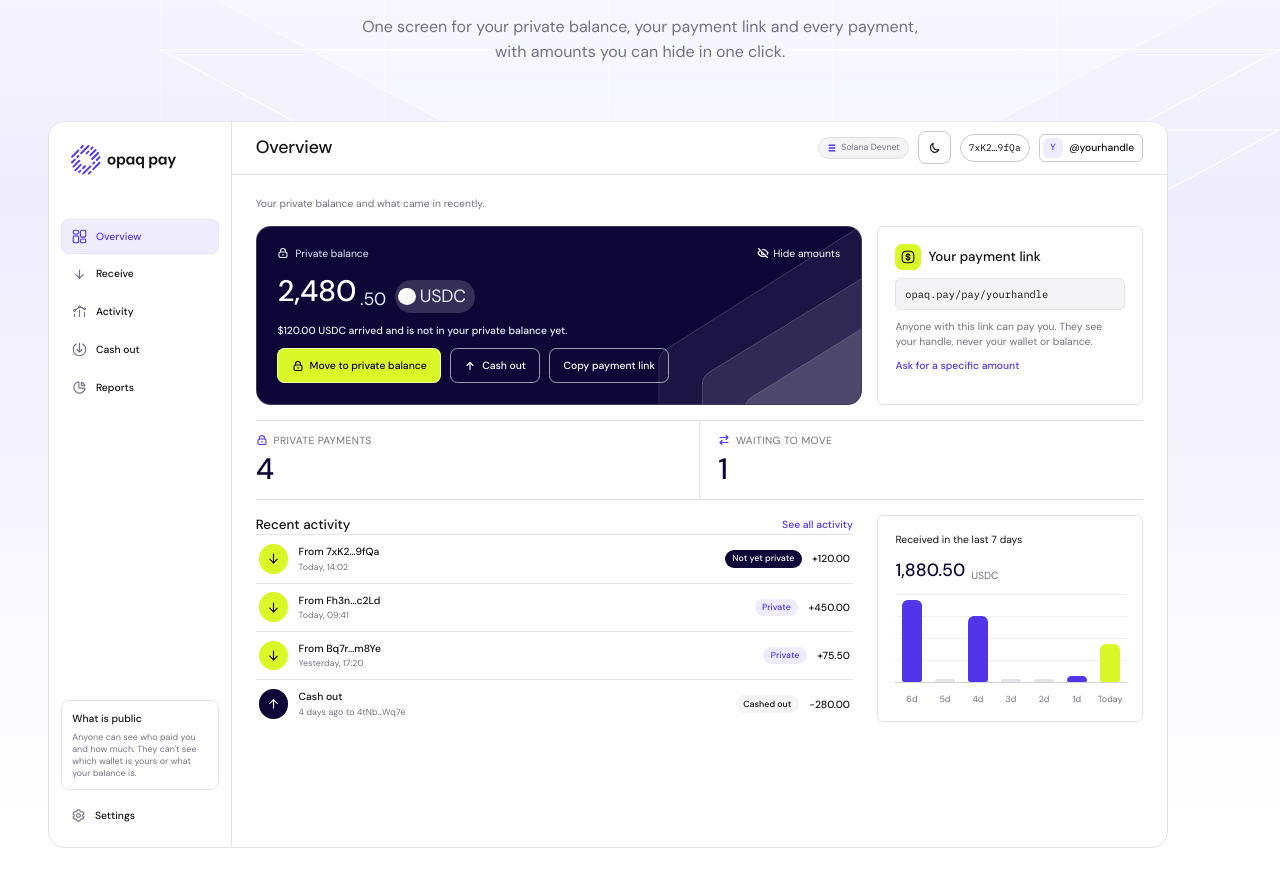
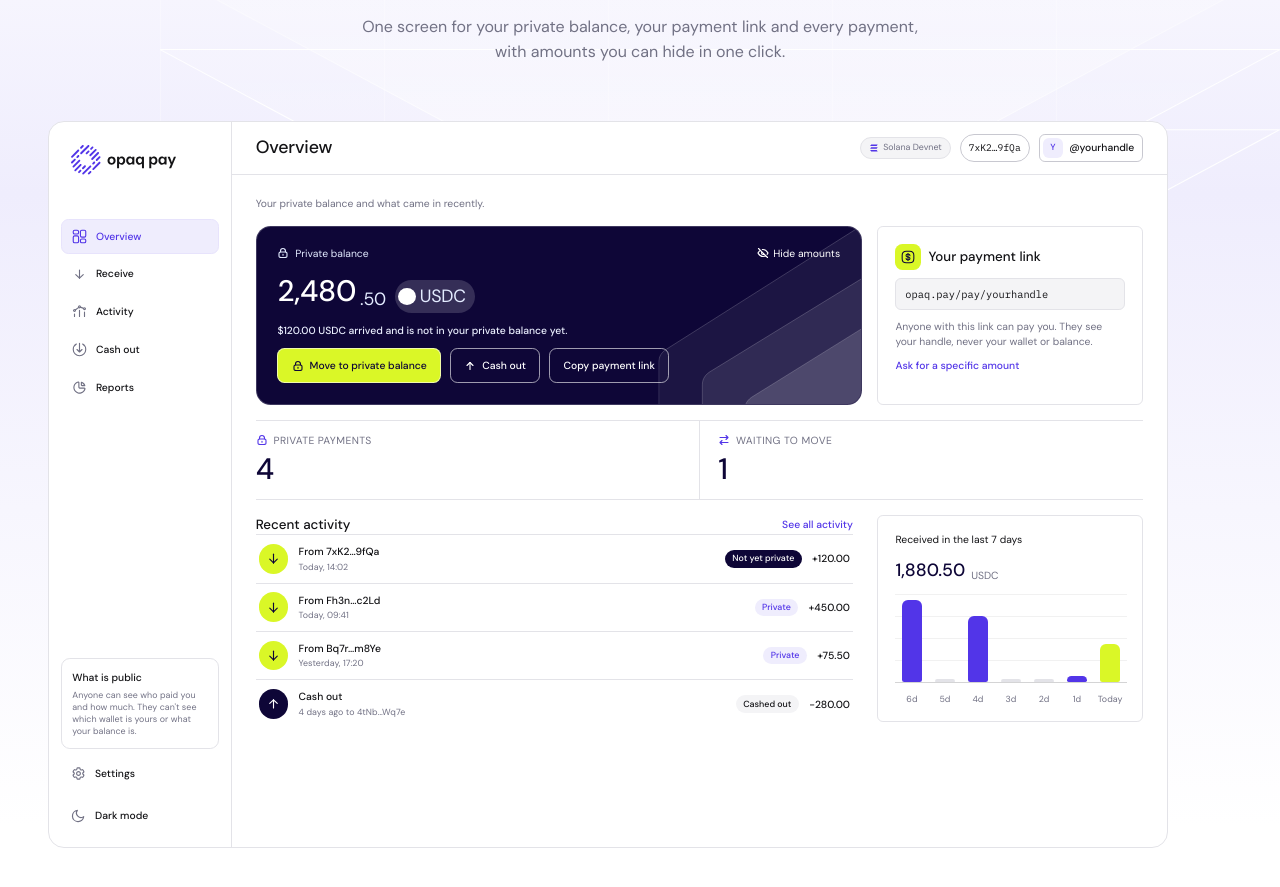
Before and after one commit to nashirjamali/opaq-pay, a Next.js app in the folder apps/web/: page / in a window 1280 px wide. Shown: the part 1540-2427 px from the top of the page. Built offline with nearby package versions, Linux system fonts and the light colour scheme.

Commit message:
feat(web): show the Dark mode row in the home app preview
The preview sidebar now matches the app: the theme toggle sits after Settings
instead of in the header.

Co-Authored-By: Claude Sonnet 5.5 <noreply@anthropic.com>

```diff
--- a/apps/web/app/home.css
+++ b/apps/web/app/home.css
@@ -313,6 +313,13 @@
 .pv-note { display: grid; gap: 4.444px; padding: 10.37px; border: 0.741px solid #e3e3e8; border-radius: 8.889px; background: #fff; }
 .pv-note b { font-size: 10.37px; font-weight: 500; }
 .pv-note span { font-size: 8.889px; line-height: 1.35; letter-spacing: 0.0444px; color: #717184; }
+.pv-theme { color: #717184; }
+.pv-theme span { color: #131316; }
+.pv-theme-sun { display: none; }
+:root[data-theme="dark"] .pv-theme-moon { display: none; }
+:root[data-theme="dark"] .pv-theme-sun { display: inline; }
+:root[data-theme="dark"] .pv-theme { color: #9c9cab; }
+:root[data-theme="dark"] .pv-theme span { color: #f4f4f6; }
 .pv-set { display: flex; align-items: center; gap: 8.889px; padding: 8.889px 10.37px; font-size: 10.37px; font-weight: 500; }
 .pv-main { width: 936.296px; display: flex; flex-direction: column; }
 .pv-head { height: 53.333px; display: flex; align-items: center; gap: 8.889px; padding: 0 23.704px; border-bottom: 0.741px solid #e3e3e8; }
--- a/apps/web/components/home/AppPreview.tsx
+++ b/apps/web/components/home/AppPreview.tsx
@@ -41,6 +41,11 @@ export function AppPreview() {
                   <span>Anyone can see who paid you and how much. They can&apos;t see which wallet is yours or what your balance is.</span>
                 </div>
                 <span className="pv-set"><img src="/home/page/nav-settings.svg" alt="" />Settings</span>
+                <span className="pv-set pv-theme">
+                  <svg className="pv-theme-moon" width="15" height="15" viewBox="0 0 16 16" fill="none" stroke="currentColor" strokeWidth="1.3" strokeLinecap="round" strokeLinejoin="round" aria-hidden="true"><path d="M13.5 9.2A6 6 0 116.8 2.5a4.8 4.8 0 006.7 6.7z" /></svg>
+                  <svg className="pv-theme-sun" width="15" height="15" viewBox="0 0 16 16" fill="none" stroke="currentColor" strokeWidth="1.3" strokeLinecap="round" aria-hidden="true"><circle cx="8" cy="8" r="2.8" /><path d="M8 1.5v1.4M8 13.1v1.4M1.5 8h1.4M13.1 8h1.4M3.4 3.4l1 1M11.6 11.6l1 1M12.6 3.4l-1 1M4.4 11.6l-1 1" /></svg>
+                  <span className="pv-theme-moon">Dark mode</span><span className="pv-theme-sun">Light mode</span>
+                </span>
               </div>
             </nav>
           </aside>
@@ -49,7 +54,6 @@ export function AppPreview() {
               <b>Overview</b>
               <span className="pv-grow" />
               <span className="pv-pill"><img src="/home/page/solana.svg" alt="" />Solana Devnet</span>
-              <span className="pv-moon"><img src="/home/page/icon-moon.svg" alt="" /></span>
               <span className="pv-addr">7xK2…9fQa</span>
               <span className="pv-acct"><i>Y</i>@yourhandle</span>
             </header>
```
